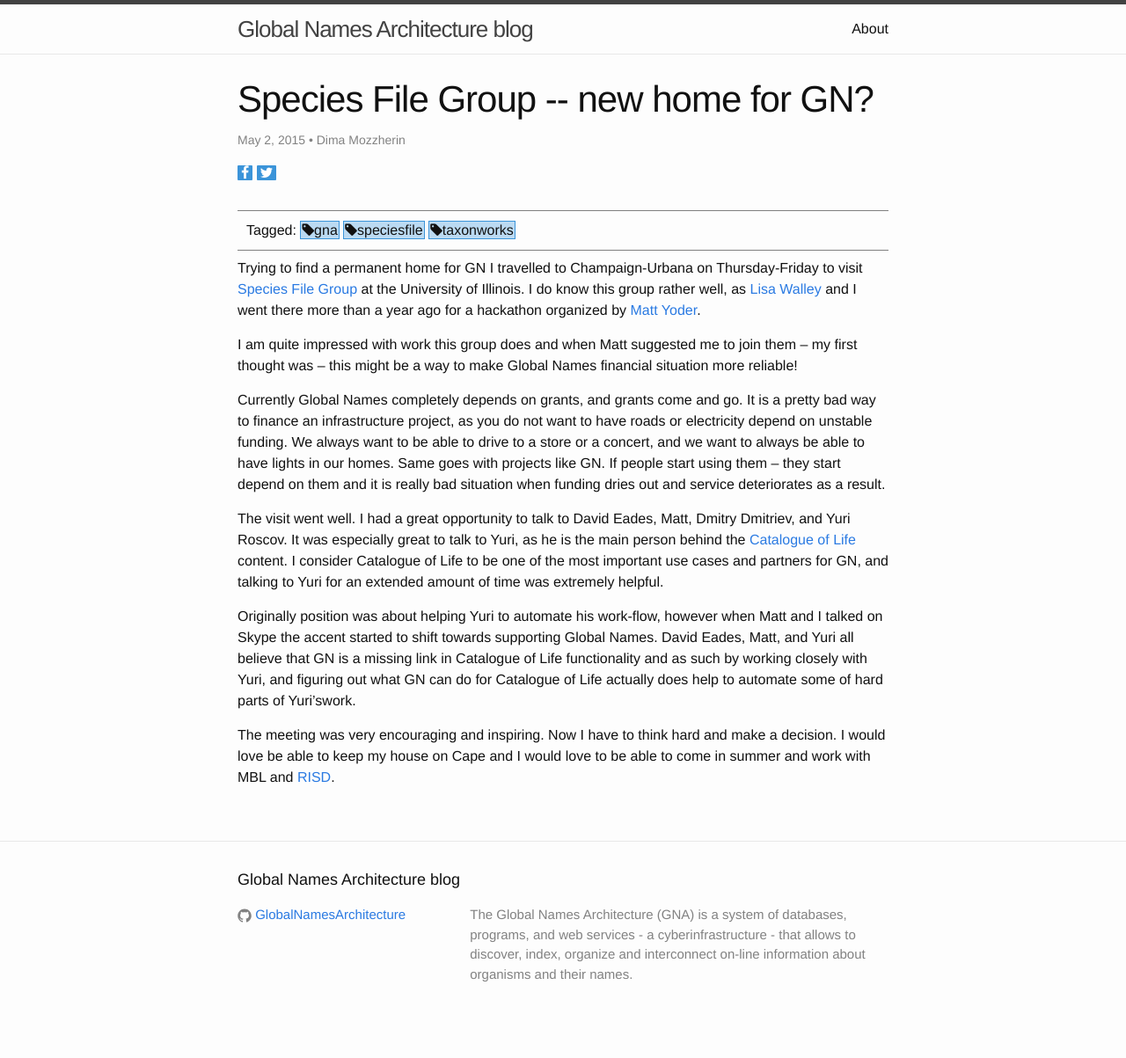
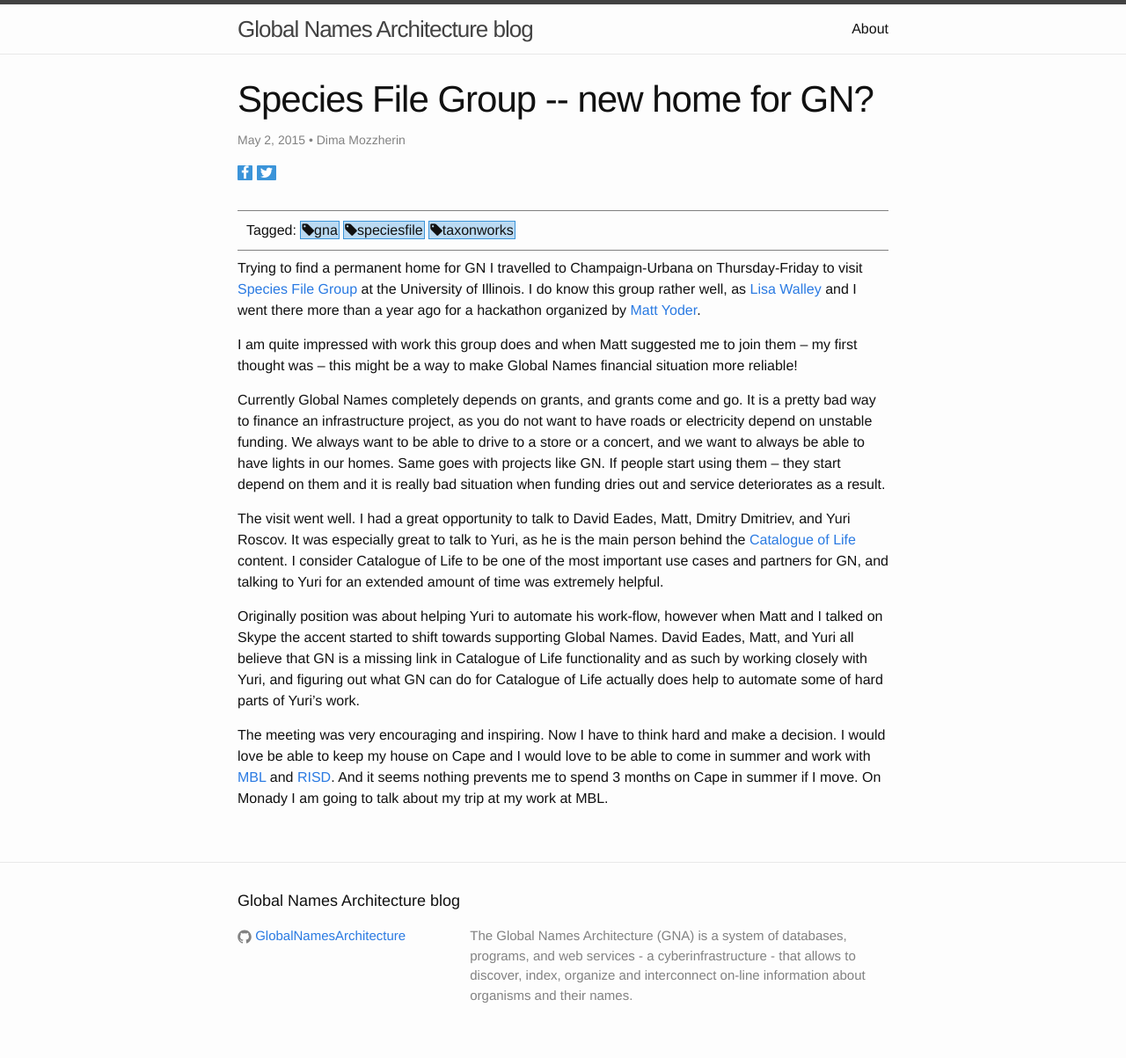
Before and after one commit to GlobalNamesArchitecture/GlobalNamesArchitecture.github.io, a Jekyll site: the page built from _posts/2015-05-02-species-file-group.md, in a window 1280 px wide. Shown: the whole page at 88% size. Built offline with Jekyll 4.4.1, drawn with Linux system fonts in a browser that asks for light colours; nearby versions of some CDN libraries; before the commit the page ends 1179 px from its top, so only the background shows below that.

Commit message:
add a sentence to sfg post

```diff
--- a/_posts/2015-05-02-species-file-group.md
+++ b/_posts/2015-05-02-species-file-group.md
@@ -35,14 +35,17 @@
 Global Names. David Eades, Matt, and Yuri all believe that GN is a missing link
 in Catalogue of Life functionality and as such by working closely with Yuri,
 and figuring out what GN can do for Catalogue of Life actually does help to
-automate some of hard parts of Yuri&rsquo;swork.
+automate some of hard parts of Yuri&rsquo;s work.
 
 The meeting was very encouraging and inspiring. Now I have to think hard and
 make a decision.  I would love be able to keep my house on Cape and I would
-love to be able to come in summer and work with MBL and [RISD][risd].
+love to be able to come in summer and work with [MBL][mbl] and [RISD][risd].
+And it seems nothing prevents me to spend 3 months on Cape in summer if I move.
+On Monady I am going to talk about my trip at my work at MBL.
 
 [sfg]: http://software.speciesfile.org/HomePage/Software/SoftwareHomePage.aspx
 [lisa]: https://github.com/lwalley
 [matt]: https://github.com/mjy
 [col]: http://www.catalogueoflife.org/
+[mbl]: http://mbl.edu
 [risd]: http://www.risd.edu/
```
